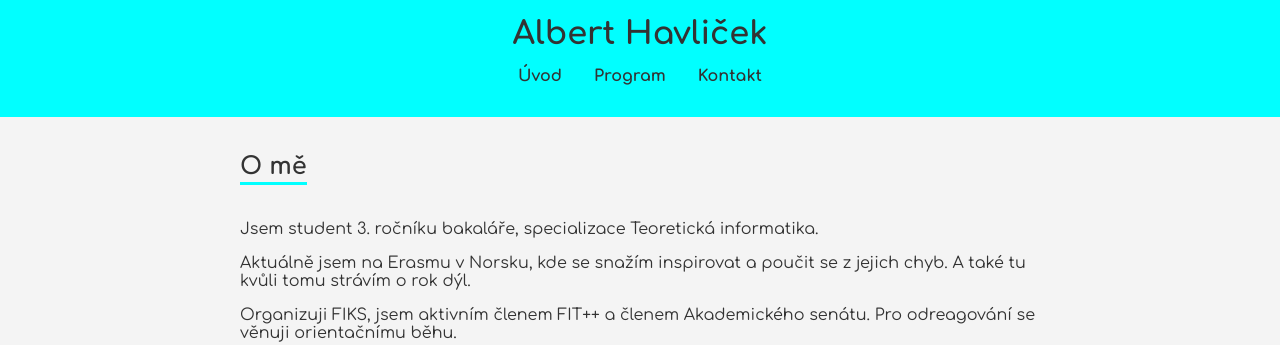
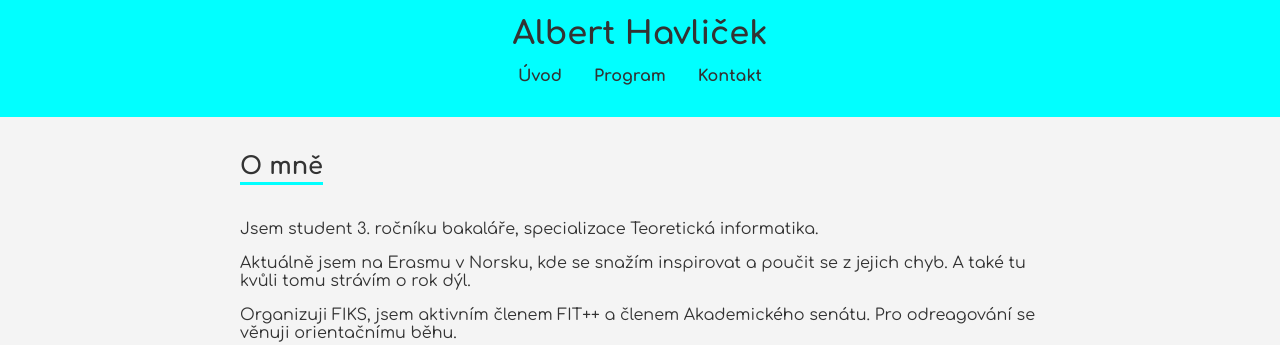
Before and after one commit to Bertik23/bertik23.github.io, a Jekyll site: the page built from asfit/index.html, in a window 1280 px wide. Shown: the top 345 px of the page. Built offline with Jekyll 4.4.1, drawn with Linux system fonts in a browser that asks for light colours.

Commit message:
grammar nazis came

```diff
--- a/asfit/index.html
+++ b/asfit/index.html
@@ -84,7 +84,7 @@ footer {
     </header>
     <main>
         <section id="uvod">
-            <h2>O mě</h2>
+            <h2>O mně</h2>
             <p>Jsem student 3. ročníku bakaláře, specializace Teoretická informatika.</p>
             <p>Aktuálně jsem na Erasmu v Norsku, kde se snažím inspirovat a poučit se z jejich chyb. A také tu kvůli tomu strávím o rok dýl.</p>
             <p>Organizuji FIKS, jsem aktivním členem FIT++ a členem Akademického senátu. Pro odreagování se věnuji orientačnímu běhu.</p>
```
